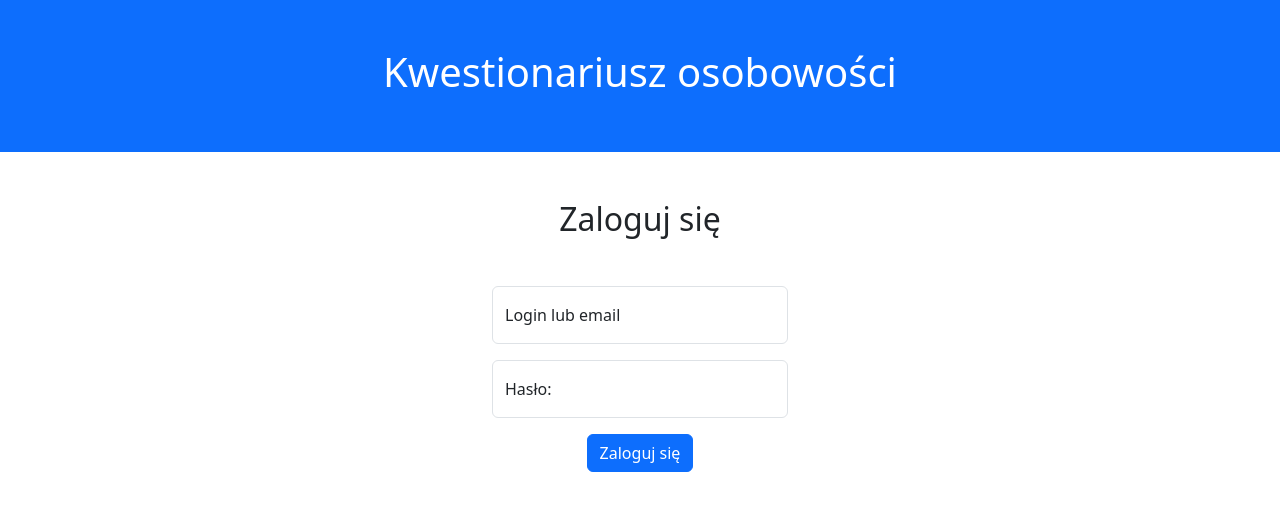
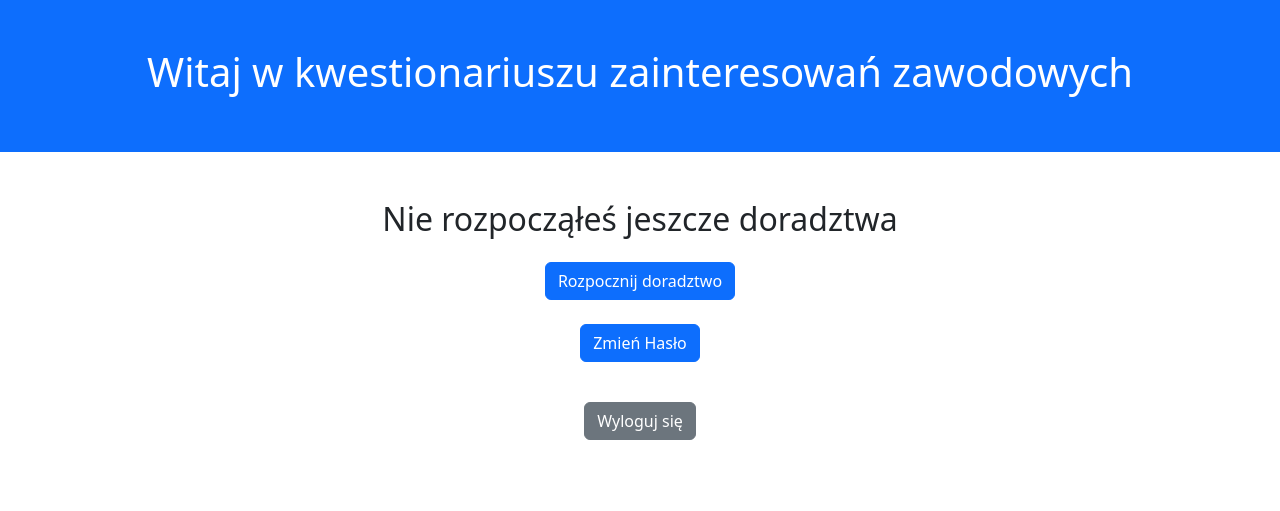
Before and after one commit to fenomenologia/PhpDoradztwo, a PHP site: page /index_os.php in a window 1280 px wide. Shown: the top 511 px of the page. Run offline with PHP 8.4, Linux system fonts and the light colour scheme; the visitor is signed in with stand-in values (Sample User, id 1); tables that the repository leaves empty or names only in its code hold one stand-in row (values such as "Sample post").

Commit message:
Update index_os.php

```diff
--- a/index_os.php
+++ b/index_os.php
@@ -1,77 +1,81 @@
 <!DOCTYPE html>
 <?php
     require_once 'conn.php';
+    session_start();
 ?>
-<html lang="pl">
+<html lang="en">
 <head>
-    <meta charset="UTF-8">
-    <meta name="viewport" content="width=device-width, initial-scale=1.0">
-    <title>Kwestionariusz</title>
-    <link href="https://cdn.jsdelivr.net/npm/bootstrap@5.3.3/dist/css/bootstrap.min.css" rel="stylesheet">
-    <script src="https://cdn.jsdelivr.net/npm/bootstrap@5.3.3/dist/js/bootstrap.bundle.min.js"></script>
+  <title>Bootstrap 5 Example</title>
+  <meta charset="utf-8">
+  <meta name="viewport" content="width=device-width, initial-scale=1">
+  <link href="https://cdn.jsdelivr.net/npm/bootstrap@5.3.3/dist/css/bootstrap.min.css" rel="stylesheet">
+  <script src="https://cdn.jsdelivr.net/npm/bootstrap@5.3.3/dist/js/bootstrap.bundle.min.js"></script>
 </head>
 <body>
-    <div class="container-fluid p-5 text-center bg-primary text-white">
-        <p class="h1">Kwestionariusz osobowości</p>
-    </div>
-    <div class="container-fluid p5 mt-5 text-center w-25">
-    <p class="h2">Zaloguj się</p>
-        <form method="post">
-            <div class="form-floating mt-5 mb-3">
-                <input type="text" name="login" id="login" required class="form-control" placeholder="Podaj login lub email">
-                <label for="login" class="form-label">Login lub email</label>
-            </div>
-            <div class="form-floating mt-3 mb-3">
-                <input type="password" name="pass" id="pass" class="form-control" required placeholder="Podaj hasło">
-                <label for="pass" class="form-label">Hasło:</label>
-            </div>
-            <input type="submit" value="Zaloguj się" name="zaloguj" class="btn btn-primary">
-        </form>
+
+<div class="container-fluid p-5 bg-primary text-white text-center">
+  <h1>Witaj w kwestionariuszu zainteresowań zawodowych</h1>
+</div>
+
+<div class="container mt-5 text-center">
+  <div class="row">
         <?php
-            if (isset($_POST['zaloguj']))
+            $id_klienta = $_SESSION['id_klienta'];
+            $sql = "SELECT id_status FROM doradztwo WHERE id_klienta = '$id_klienta'";
+            $result = mysqli_fetch_array(mysqli_query($conn, $sql));
+            $id_statusu = $result['id_status'];
+            $_SESSION['id_statusu'] = $id_statusu;
+            $czy_zakonczono = false;
+            $button_text;
+            switch ($id_statusu)
             {
-                $login = $_POST['login'];
-                $pass = $_POST['pass'];
-                $sql1 = "SELECT id, email, haslo FROM klient WHERE email = '$login' AND status = 1";
-                $sql2 = "SELECT id, email, haslo FROM doradca WHERE email = '$login' AND czy_aktywny = 1";
-                $resultKlient = mysqli_query($conn, $sql1);
-                $resultDoradca = mysqli_query($conn, $sql2);
-
-                if (mysqli_num_rows($resultKlient) != 0) //jeżeli email klienta jest w bazie
-                {
-                    $row = mysqli_fetch_array($resultKlient);
-                    if (password_verify($pass, $row['haslo'])) //jeżeli hasło jest poprawne
-                    {
-                        //przejdź do strony z kwestionariuszem i zapisz id klienta
-                        session_start();
-                        $_SESSION['id_klienta'] = $row['id'];
-                        header("Location: main_site_os.php");
-                    }
-                    else //jeżeli hasło jest złe
-                    {
-                        //złe hasło
-                    }
-                }
-                else if (mysqli_num_rows($resultDoradca) != 0) // jeżeli email doradcy jest w bazie
-                {
-                    $row = mysqli_fetch_array($resultDoradca);
-                    if (password_verify($pass, $row['haslo'])) //jeżeli hasło jest poprawne
-                    {
-                        //przejdź do strony doradcy i zapisz id doradcy
-                        session_start();
-                        $_SESSION['id_doradcy'] = $row['id'];
-                        header("Location: doradca.php");
-                    } else //jeżeli hasło jest złe
-                    {
-                        //złe hasło
-                    }
-                }
-                else //jeżeli emaila nie ma w bazie
-                {
-                    //zły login
-                }
+                case 1:
+                    echo "<p class='h2'>Nie rozpocząłeś jeszcze doradztwa</p>";
+                    $button_text = "Rozpocznij doradztwo";
+                    break;
+                case 2:
+                    echo "<p class='h2'>Jesteś w trakcie doradztwa</p>";
+                    $button_text = "Kontynuuj doradztwo";
+                    break;
+                case 3:
+                    echo "<p class='h2'>Zakończyłeś już doradztwo</p>";
+                    $czy_zakonczono = true;
+                    break;
             }
         ?>
-    </div>
+        <div class="mt-3 mb-3">
+            <form action="kwestionariusz.php" method="post">
+                <?php
+                    if ($czy_zakonczono == false)
+                    {
+                        echo "<button type='submit' name='rozpocznij_doradztwo' class='btn btn-primary'>".$button_text."</button>";
+                    }
+                ?>
+            </form>
+            <br>
+            <form method="POST">
+                <button type='submit' name='zmiana' class='btn btn-primary'>Zmień Hasło</button>
+            </form>
+            <br>
+            <?php
+                if (isset($_POST['zmien'])) {
+                    $nowehaslo = $_POST['nowe_haslo'];
+                    $hasz = password_hash($nowehaslo, PASSWORD_DEFAULT);
+                    $ssql = "UPDATE klient SET haslo = '$hasz' WHERE id='$id_klienta'";
+                    mysqli_query($conn, $ssql);
+                }
+                if(isset($_POST['zmiana']))
+                {
+                    echo "<form method='POST'>
+                            <input type='text' name='nowe_haslo' placeholder='wpisz nowe hasło' required>
+                            <input type='submit' name='zmien' value='Potwierdź'>
+                        </form>";
+                }
+            ?>
+        </div>
+        <a href="logout.php"><button type="button" class="btn btn-secondary">Wyloguj się</button></a>
+  </div>
+</div>
+
 </body>
 </html>
```
